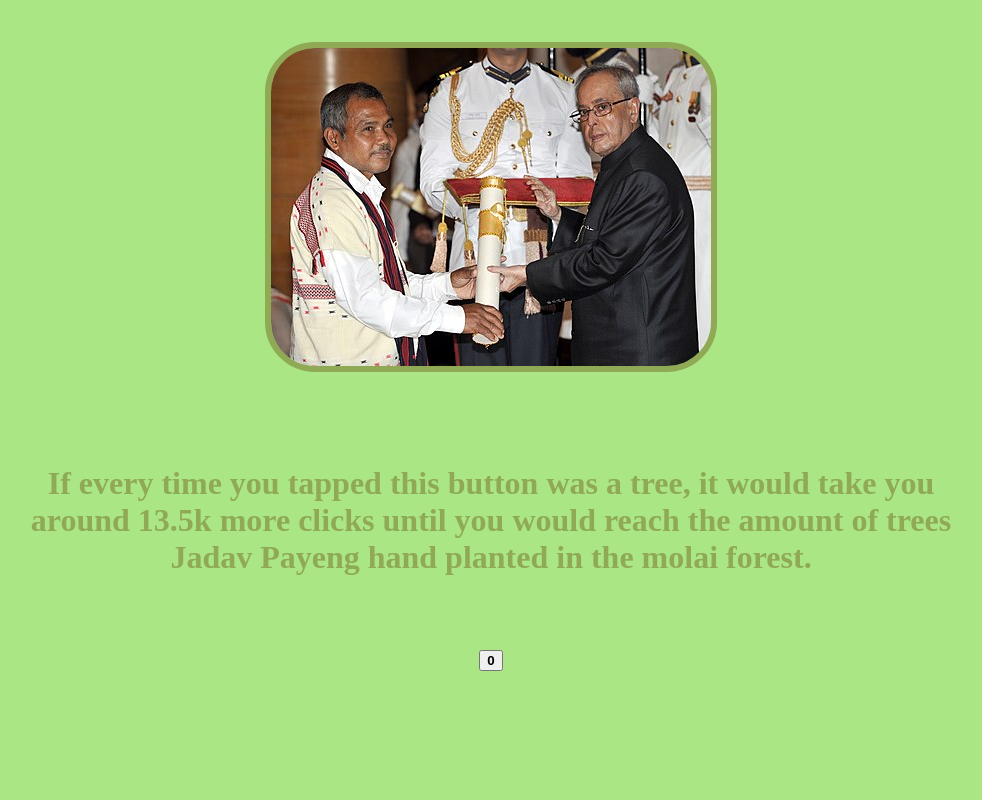
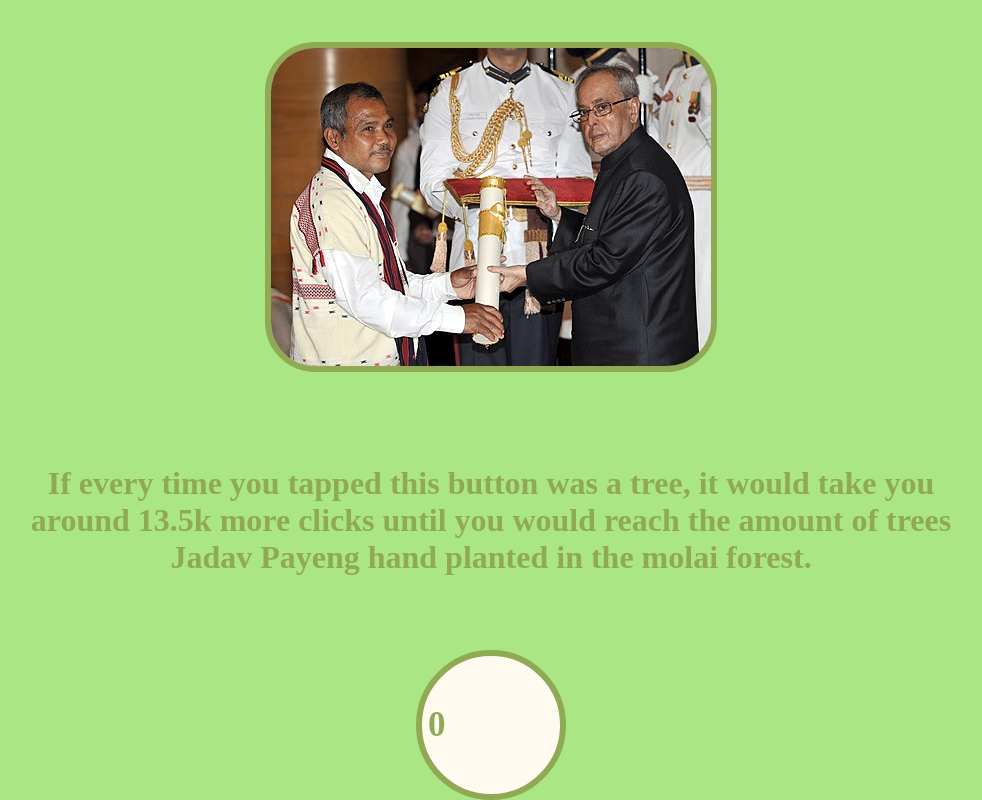
Before and after one commit to SirCrabapple99/blahblahblah, a website: page index.html in a window 1280 px wide. Shown: the part 2828-3628 px from the top of the page, without its empty margins (149-1131 px from the left). Before the commit the page ends 3499 px from the top, so only its background shows below. Drawn offline with nearby package versions, Linux system fonts and the light colour scheme; a web font is replaced by a local one.

Commit message:
hiiiiiii

```diff
--- a/index.html
+++ b/index.html
@@ -22,7 +22,7 @@
                     an effort to restore the area back to a beautiful forest.</h3>
                 </div>
                 <div class="transition2"></div>
-                <h5 class="c">30 years later, the forest is around 1300 acres large.</h5>
+                <h5 class="center">30 years later, the forest is around 1300 acres large.</h5>
                 <img src="centralpark.jpeg" class="centralpark center" width="50%" height="50%"></img>
                 <h5 class="center">That's around 1.6 times larger than Central Park!</h5>
                 <div class="space"></div>
@@ -31,7 +31,7 @@
                 <img src="padmashri.jpeg" class="award center"><img>
                 <h6 class="center">If every time you tapped this button was a tree, it would take you around <b id="forestcount">13.5</b>k more clicks until you would
                     reach the amount of trees Jadav Payeng hand planted in the molai forest.</h6>
-                <button class="center" onclick="click1234()"><b id="clicks">0</b><b id="thousands"></b></b></button>
+                <button class="disable-dbl-tap-zoom center clickerthing" onclick="click1234()"><b id="clicks">0</b><b id="thousands"></b></b></button>
             </div>
         </body>
 </html>
--- a/style.css
+++ b/style.css
@@ -118,7 +118,11 @@
                 color: #90A955;
                 border: 6px solid #90A955;
                 background-color: floralwhite;
-                font-size: 50px;
+                font-size: 35px;
                 border-radius: 360px;
                 margin-top: 50px;
+                text-align: justify;
                }
+               .disable-dbl-tap-zoom {
+                touch-action: manipulation;
+               }
```
